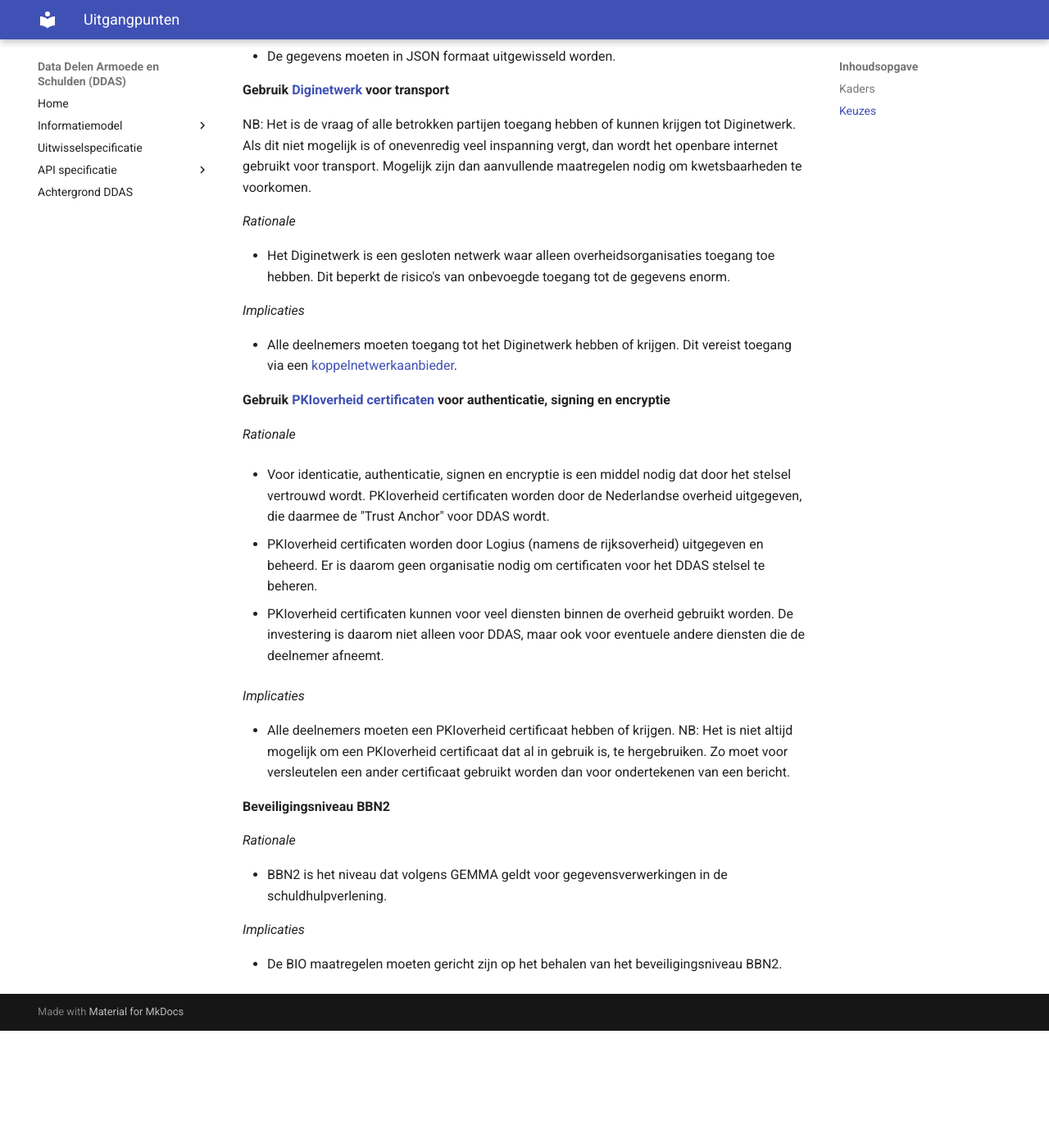
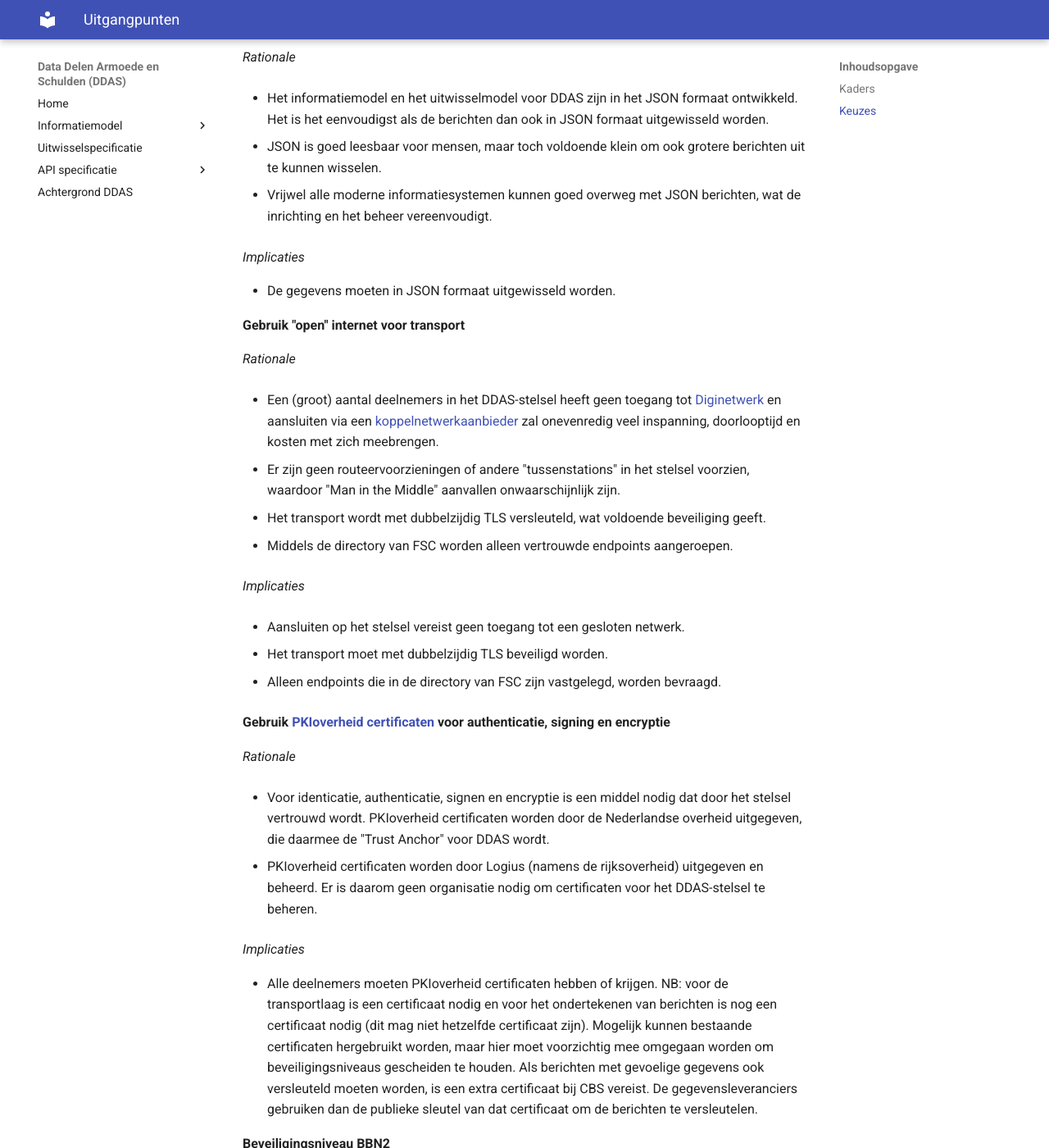
Before and after one commit to Govert-Claus/DDAS-API, an MkDocs documentation site: the page built from docs/uitgangspunten.md, in a window 1280 px wide and 1400 px high, scrolled down 2483 px. Shown: the whole window at 82% size. Built offline with MkDocs 1.6.1 and Material for MkDocs 9.7.7, drawn with Linux system fonts in a browser that asks for light colours; the version menu is left out; before the commit the page ends 3740 px from its top, so only the background shows below that; some of the changed text lies outside the part shown.

Commit message:
Versie 20-01-2025

```diff
--- a/docs/iam.md
+++ b/docs/iam.md
@@ -1,10 +1,17 @@
 # Identificatie, Authenticatie en Autorisatie
 
-Het bijhouden van de deelnemers in het DDAS stelsel gebeurt door CBS in een directory die door FSC gebruikt wordt. Alle deelnemers gebruiken deze directory bij het uitwisselen van berichten.
+Het bijhouden van de deelnemers in het DDAS-stelsel gebeurt door CBS in een directory die door FSC gebruikt wordt. Alle deelnemers gebruiken deze directory bij het uitwisselen van berichten.
 
-Hoe worden de schuldhulpverleners (gegevensleveranciers) geïdentificeerd? (o.b.v. (sub)OIN?) Als niet alle betrokken partijen een (sub)OIN kunnen krijgen, moet een systematiek gevonden worden om alle partijen uniek te kunnen identificeren.
+## Identificatie
 
-Hoe worden systemen geauthenticeerd? (obv PKIo certificaten? Als dat niet kan: wie wordt de “Trust Anchor” – de autoriteit die door alle partijen vertrouwd wordt?)
+- Hoe worden de gegevensleveranciers geïdentificeerd? Als het mogelijk is wordt hiervoor het (sub)OIN van de gegevensleverancier gebruikt. Als de gegevensleverancier geen (sub)OIN heeft, dan moet een unieke identifier gekozen worden, waarmee ook het PKIo certificaat aangevraagd kan worden (vermoedelijk het KvK-nummer?).
 
-Autorisatie lijkt niet heel spannend: er zal waarschijnlijk maar één service komen met een vaste set gegevens, waar maar één partij (CBS) toegang toe zal krijgen.
-Als fijnmaziger autorisatie nodig is, dan bestaat er een voorkeur voor PBAC (Policy Base Authorisation Control). De autorisatie wordt dan bepaald op basis van beleidsregels, zoals “organisatie X krijgt toegang tot gegeven G als de organisatie overeenkomst O getekend heeft en het gegeven is vrijgegeven door autoriteit A”. Dan is de vraag wie deze beleidsregels vaststelt en wie ze beheert.
+## Authenticatie
+
+- Systemen worden geauthenticeerd met behulp van het PKIo certificaat.
+
+## Autorisatie
+
+Er is voorlopig maar één service met een vaste set gegevens, waar maar één partij (CBS) toegang toe zal krijgen. Daarom is er geen autorisatie nodig, anders dan het verkrijgen van toegang tot de service. Partijen die toegang hebben tot de service zijn geautoriseerd om gegevens te bevragen. Deze autorisatie ligt vast in de directory van FSC, die door CBS beheerd wordt.
+
+Als fijnmaziger autorisatie nodig is, dan bestaat er een voorkeur voor PBAC (Policy Base Authorisation Control). De autorisatie wordt dan bepaald op basis van beleidsregels, zoals “organisatie X krijgt toegang tot gegeven G als de organisatie overeenkomst O getekend heeft en het gegeven is vrijgegeven door autoriteit A”. Het is dan nog wel de vraag wie deze beleidsregels vaststelt en wie ze beheert.
--- a/docs/signing-encryptie.md
+++ b/docs/signing-encryptie.md
@@ -3,15 +3,18 @@
 
 ## Signeren (Signing)
 
-NB: De Digikoppeling standaard voor REST-API heeft (nog) geen standaard voor signing en encryptie vastgesteld. Vanuit het [Kennisplatform API's](https://www.geonovum.nl/themas/kennisplatform-apis) zijn wel voorstellen gedaan om hier een standaard voor te kiezen. Er zijn al standaarden uitgewerkt die op basis van JWS en JWE invulling hieraan geven - deze standaarden worden ook hier voorgesteld.
+Alle berichten moeten ge-signed worden om de authenticiteit en onweerlegbaarheid van het berichtenverkeer te garanderen.
 
-Voorstel: Signing op basis van [ADR-HTTP Message and payload signing with JAdES](https://geonovum.github.io/KP-APIs/API-strategie-modules/signing-jades/).
-Het signeren van het bericht gebeurt met de privé sleutel van de verzender van het bericht, zodat het de controle met de publieke sleutel van de verzender kan gebeuren en in principe iedereen de handtekening kan controleren.
+Signing gebeurt op basis van [ADR-HTTP Message and payload signing with JAdES](https://geonovum.github.io/KP-APIs/API-strategie-modules/signing-jades/) - zie "Uitgangspunten" voor de onderbouwing hiervoor.
+Het signeren van het bericht gebeurt met de privé sleutel van de verzender van het bericht, zodat de controle met de publieke sleutel van de verzender kan gebeuren en in principe iedereen de handtekening kan controleren. Iedere deelnemer van het DDAS-stelsel heeft dus een certificaat nodig voor het ondertekenen van de berichten. Dit moet een ander certificaat zijn dan welke voor het transport gebruikt wordt! Ook dit certificaat is een "services" certificaat, maar met EKU (Extended Key Usage) "Digital Signature".
 
 
 ## Versleuteling (Encryptie)
 
-Is versleuteling nodig? Er lijken geen routeervoorzieningen nodig te zijn waar berichten mogelijk gelezen kunnen worden, en als het kan gaan de berichten over het Diginetwerk van de overheid. Maar het is nog niet bekend of dit inderdaad kan en om voorbereid te zijn op eventuele toepassingen met routeervoorzieningen, is versleuteling nog een discussiepunt.
+Is versleuteling nodig? Er zijn vooralsnog geen routeervoorzieningen nodig berichten mogelijk gelezen kunnen worden, en het transport is dubbelzijdig versleuteld. Het transport loopt wel over het "open" internet.
 
 Voorstel: Geen versleuteling.
-Als dit toch vereist wordt, dan versleuteling op basis van [ADR-HTTP Payload encryption](https://geonovum.github.io/KP-APIs/API-strategie-modules/encryption/). De versleuteling gebeurt met de publieke sleutel van de ontvanger (in dit geval CBS), zodat alleen de ontvanger het bericht kan ontsleutelen.
+
+Als versleuteling toch vereist wordt, dan versleuteling op basis van [ADR-HTTP Payload encryption](https://geonovum.github.io/KP-APIs/API-strategie-modules/encryption/).
+De versleuteling gebeurt met de publieke sleutel van de ontvanger, zodat alleen de ontvanger het bericht kan ontsleutelen. De sleutel mag niet dezelfde zijn als die voor signing of TLS wordt gebruikt; er is dus een extra certificaat nodig voor versleutelen.
+Alleen de berichten met gevoelige (persoons)gegevens moeten versleuteld worden. Dit zijn de response-berichten van de gegevensleveranciers - in de request-berichten van CBS zitten geen gevoelige gegevens. Dit betekent dat er voor versleuteling één extra certificaat nodig is: bij CBS.
--- a/docs/uitgangspunten.md
+++ b/docs/uitgangspunten.md
@@ -53,7 +53,7 @@ De volgende keuzes zijn gemaakt:
 
   - Alle berichten krijgen een ondertekening door de partij die het bericht verstuurd.
 
-  - Voor ondertekenen is een certificaat nodig; alle deelnemers moeten een certificaat hebben dat vertrouwd wordt.
+  - Voor ondertekenen is een certificaat nodig; alle deelnemers moeten een certificaat hebben dat vertrouwd wordt. NB: dit moet een ander certificaat zijn dan diegene die nodig is voor dubbelzijdig versleuteld transport (TLS).
 
 
 
@@ -67,9 +67,13 @@ De volgende keuzes zijn gemaakt:
 
   - De "payload encryption" standaard is gebaseerd op [JWE](https://datatracker.ietf.org/doc/html/rfc7516), de internationale standaard voor encryptie die breed toegepast wordt.
 
+  - Als versleutelen nodig is, hoeven alleen de berichten waarin persoonsgegevens zitten versleuteld te worden. Dat zijn de responses van de gegevensleveranciers.
+
   *Implicaties*
 
-  - *nog uitwerken*
+  - Alle berichten worden versleuteld door de partij die het bericht verstuurd.
+
+  - Voor ondertekenen is een tweede certificaat nodig; dit moet een ander certificaat zijn dan het certificaat dat voor het ondertekenen gebruikt wordt. Omdat alleen de responses versleuteld worden, volstaat één extra certificaat bij CBS: het bericht wordt versleuteld met de publieke sleutel van de ontvanger (zie ook "Signing en Versleuteling").
 
 
 
@@ -84,6 +88,8 @@ De volgende keuzes zijn gemaakt:
   *Implicaties*
 
   - Alle deelnemers dienen de FSC componenten te installeren en in te richten. Er bestaat een algemene referentie implementatie, die waarschijnlijk zo ingezet kan worden. Als deze niet voldoet, kan overwogen worden om een specifieke referentie implementatie voor DDAS beschikbaar te stellen.
+
+  - FSC gaat uit van dubbelzijdig versleuteld transport (TLS). Hiervoor hebben alle deelnemers van het DDAS-stelsel een certificaat nodig dat vertrouwd wordt. Het voorstel
 
 
 
@@ -103,17 +109,25 @@ De volgende keuzes zijn gemaakt:
 
 
 
-**Gebruik [Diginetwerk](https://www.logius.nl/domeinen/infrastructuur/diginetwerk) voor transport**
-
-NB: Het is de vraag of alle betrokken partijen toegang hebben of kunnen krijgen tot Diginetwerk. Als dit niet mogelijk is of onevenredig veel inspanning vergt, dan wordt het openbare internet gebruikt voor transport. Mogelijk zijn dan aanvullende maatregelen nodig om kwetsbaarheden te voorkomen.
+**Gebruik "open" internet voor transport**
 
   *Rationale*
 
-  - Het Diginetwerk is een gesloten netwerk waar alleen overheidsorganisaties toegang toe hebben. Dit beperkt de risico's van onbevoegde toegang tot de gegevens enorm.
+  - Een (groot) aantal deelnemers in het DDAS-stelsel heeft geen toegang tot [Diginetwerk](https://www.logius.nl/domeinen/infrastructuur/diginetwerk) en aansluiten via een [koppelnetwerkaanbieder](https://www.logius.nl/domeinen/infrastructuur/diginetwerk/aansluiten) zal onevenredig veel inspanning, doorlooptijd en kosten met zich meebrengen.
+
+  - Er zijn geen routeervoorzieningen of andere "tussenstations" in het stelsel voorzien, waardoor "Man in the Middle" aanvallen onwaarschijnlijk zijn.
+
+  - Het transport wordt met dubbelzijdig TLS versleuteld, wat voldoende beveiliging geeft.
+
+  - Middels de directory van FSC worden alleen vertrouwde endpoints aangeroepen.
 
   *Implicaties*
 
-  - Alle deelnemers moeten toegang tot het Diginetwerk hebben of krijgen. Dit vereist toegang via een [koppelnetwerkaanbieder](https://www.logius.nl/domeinen/infrastructuur/diginetwerk/aansluiten).
+  - Aansluiten op het stelsel vereist geen toegang tot een gesloten netwerk.
+
+  - Het transport moet met dubbelzijdig TLS beveiligd worden.
+
+  - Alleen endpoints die in de directory van FSC zijn vastgelegd, worden bevraagd.
 
 
 
@@ -123,13 +137,13 @@ NB: Het is de vraag of alle betrokken partijen toegang hebben of kunnen krijgen
 
   - Voor identicatie, authenticatie, signen en encryptie is een middel nodig dat door het stelsel vertrouwd wordt. PKIoverheid certificaten worden door de Nederlandse overheid uitgegeven, die daarmee de "Trust Anchor" voor DDAS wordt.
 
-  - PKIoverheid certificaten worden door Logius (namens de rijksoverheid) uitgegeven en beheerd. Er is daarom geen organisatie nodig om certificaten voor het DDAS stelsel te beheren.
-
-  - PKIoverheid certificaten kunnen voor veel diensten binnen de overheid gebruikt worden. De investering is daarom niet alleen voor DDAS, maar ook voor eventuele andere diensten die de deelnemer afneemt.
+  - PKIoverheid certificaten worden door Logius (namens de rijksoverheid) uitgegeven en beheerd. Er is daarom geen organisatie nodig om certificaten voor het DDAS-stelsel te beheren.
 
   *Implicaties*
 
-  - Alle deelnemers moeten een PKIoverheid certificaat hebben of krijgen. NB: Het is niet altijd mogelijk om een PKIoverheid certificaat dat al in gebruik is, te hergebruiken. Zo moet voor versleutelen een ander certificaat gebruikt worden dan voor ondertekenen van een bericht.
+  - Alle deelnemers moeten PKIoverheid certificaten hebben of krijgen.
+  NB: voor de transportlaag is een certificaat nodig en voor het ondertekenen van berichten is nog een certificaat nodig (dit mag niet hetzelfde certificaat zijn). Mogelijk kunnen bestaande certificaten hergebruikt worden, maar hier moet voorzichtig mee omgegaan worden om beveiligingsniveaus gescheiden te houden.
+  Als berichten met gevoelige gegevens ook versleuteld moeten worden, is een extra certificaat bij CBS vereist. De gegevensleveranciers gebruiken dan de publieke sleutel van dat certificaat om de berichten te versleutelen.
 
 
 
```
Also changed, not shown: docs/berichten.md (+1 -1 lines), docs/non-functionals.md (+11 -9 lines), docs/transport.md (+6 -8 lines), 1 other file.
